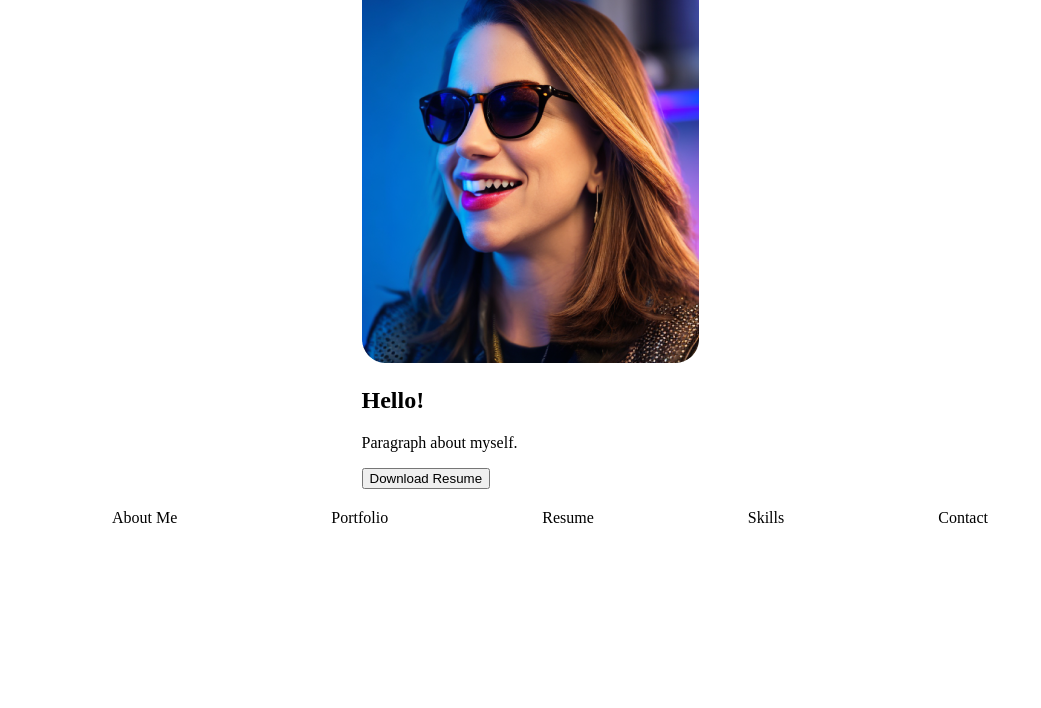
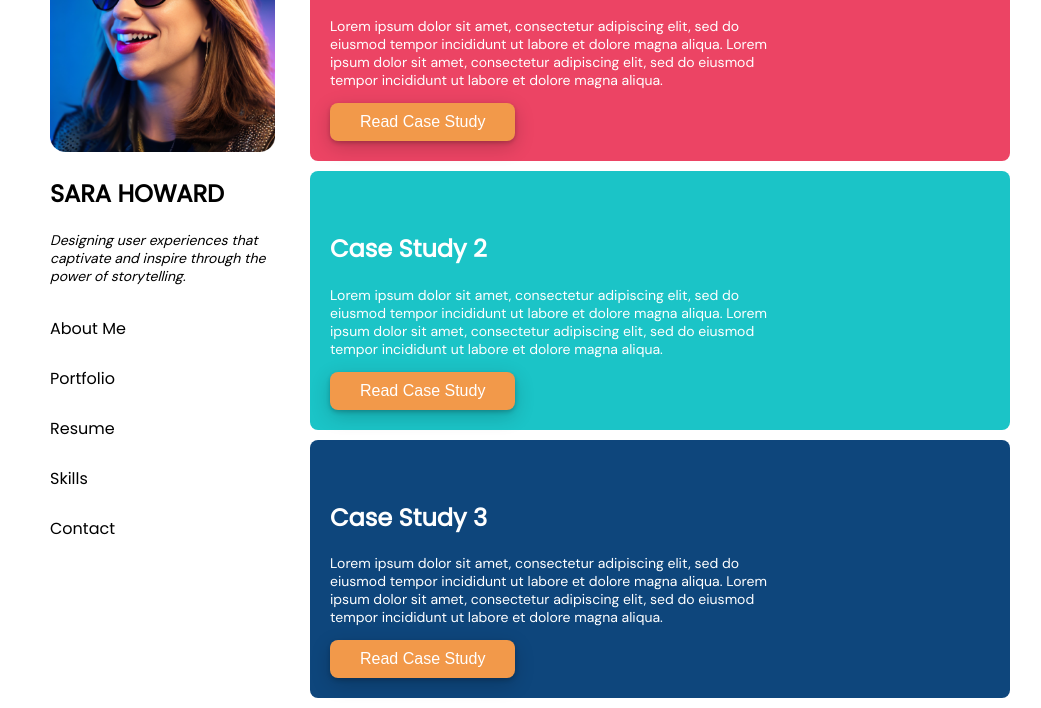
Before and after one commit to SaraSHoward/I_HATE_CODING, a plain HTML site: page index.html in a window 1280 px wide. Shown: the part 118-826 px from the top of the page, without its empty margins (110-1151 px from the left). Before the commit the page ends 800 px from the top, so only its background shows below. Drawn offline with Linux system fonts and the light colour scheme.

Commit message:
Updates with Todd

```diff
--- a/css/style.css
+++ b/css/style.css
@@ -1,5 +1,18 @@
 body {
-
+ max-width: 960px;
+ margin :auto;
+ display: flex;
+ margin-top: 20px;
+}
+h1 {
+    font-family: 'Poppins';
+}
+h2 {
+    padding-top: 20px;
+}
+p {
+    font-family: 'DM Sans';
+    font-size: 14px;
 }
 header {
     margin-left: 10%;
@@ -11,18 +24,61 @@ nav {
     display: inline-block;
     width: 73%;
 }
-section {
+/* section {
     display: flex;
     flex-direction: column;
     align-content: center;
     align-items: center;
+} */
+div class row {
+    align-items: center;
 }
 ul {
     list-style: none;
-    display: flex;
-    margin: 20px;
-    justify-content: space-evenly;
+    padding-left: 0px;
+    padding-top: 15px;
+    font-family: 'Poppins';
 }
 .row {
-    display:flex;
+    display:flex
+    align-items:flex-start
 }
+.LeftColumnStuff {
+    float: left
+}
+.CaseStudy1 {
+    background-color: #EC4464;
+    border-radius: 8px;
+    color: white;
+    margin-bottom: 10px;
+    font-family: 'Poppins';
+}
+.CaseStudy2 {
+    background-color: #1bc4c7;
+    border-radius: 8px;
+    color: white;
+    margin-bottom: 10px;
+    font-family: 'Poppins';
+}
+.CaseStudy3 {
+    background-color: #0E467C;
+    border-radius: 8px;
+    color: white;
+    margin-bottom: 10px;
+    font-family: 'Poppins';
+}
+.CaseStudyPadding {
+    padding: 20px;
+}
+.orangebutton {
+    background-color: #F2994A;
+    border: none;
+    color: white;
+    padding: 10px 30px;
+    text-align: center;
+    text-decoration: none;
+    display: inline-block;
+    font-size: 16px;
+    border-radius: 8px;
+    box-shadow: 0 2px 4px rgba(0, 0, 0, 0.2), 0 6px 20px 0 rgba(0, 0, 0, 0.19);
+}
--- a/index.html
+++ b/index.html
@@ -1,12 +1,14 @@
 <!DOCTYPE html>
 <html>
     <head>
+        <link href='https://fonts.googleapis.com/css?family=Poppins' rel='stylesheet'>
+        <link href='https://fonts.googleapis.com/css?family=DM Sans' rel='stylesheet'>
         <title>I Hate Coding</title>
         <link rel="stylesheet" href="./css/style.css">
     </head>
     <body>
-        <header>
-            <div class="row">
+        <!-- <header>
+            <div>
                 <img src="./images/Logo.png">
                 <nav>
                     <ul>
@@ -18,23 +20,57 @@
                     </ul>
                     </nav>
             </div>
-        </header>
-        <section>
+        </header> -->
+        <section class="LeftColumnStuff">
             <div>
-                <img src="./images/Profile.png">
-                <h1>Hello!</h1>
-                <p>Paragraph about myself.</p>
-                <button>Download Resume</button>
+                <img src="./images/Profile.png"
+                alt="Sara Howard photo"
+                style="width: 225px; height: 250px"
+                border-radius: 8px;
+                />
             </div>
-        </section>
-        <footer>
+            <div>
+                <h1>SARA HOWARD</h1>
+                <p style="margin-right: 10px;""><i>Designing user experiences that captivate and inspire through the power of storytelling.</i></p>
                 <ul>
                     <li>About Me</li>
+                    <br>
                     <li>Portfolio</li>
+                    <br>
                     <li>Resume</li>
+                    <br>
                     <li>Skills</li>
+                    <br>
                     <li>Contact</li>
                     </ul>
-        </footer>
+            </div>
+
+        </section>
+
+        <section class="RightColumnStuff">
+            <div class="CaseStudy1" style="width: 700px; height: auto">
+                <div class="CaseStudyPadding">
+                <h2>Case Study 1</h2>
+                <p style="width: 450px;">Lorem ipsum dolor sit amet, consectetur adipiscing elit, sed do eiusmod tempor incididunt ut labore et dolore magna aliqua. Lorem ipsum dolor sit amet, consectetur adipiscing elit, sed do eiusmod tempor incididunt ut labore et dolore magna aliqua.</p>
+                <button class="orangebutton" type="button">Read Case Study</button>
+                </div>
+            </div>
+            <div class="CaseStudy2" style="width: 700px; height: auto">
+                <div class="CaseStudyPadding">
+                <h2>Case Study 2</h2>
+                <p style="width: 450px;">Lorem ipsum dolor sit amet, consectetur adipiscing elit, sed do eiusmod tempor incididunt ut labore et dolore magna aliqua. Lorem ipsum dolor sit amet, consectetur adipiscing elit, sed do eiusmod tempor incididunt ut labore et dolore magna aliqua.</p>
+                <button class="orangebutton" type="button">Read Case Study</button>
+                </div>
+            </div>
+            <div class="CaseStudy3" style="width: 700px; height: auto">
+                <div class="CaseStudyPadding">
+                    <h2>Case Study 3</h2>
+                <p style="width: 450px;">Lorem ipsum dolor sit amet, consectetur adipiscing elit, sed do eiusmod tempor incididunt ut labore et dolore magna aliqua. Lorem ipsum dolor sit amet, consectetur adipiscing elit, sed do eiusmod tempor incididunt ut labore et dolore magna aliqua.</p>
+                <button class="orangebutton" type="button">Read Case Study</button>
+                </div>
+            </div>
+
+        </section>
+
     </body>
 </html>
```
Lines whose indentation alone changed are shown as unchanged.
